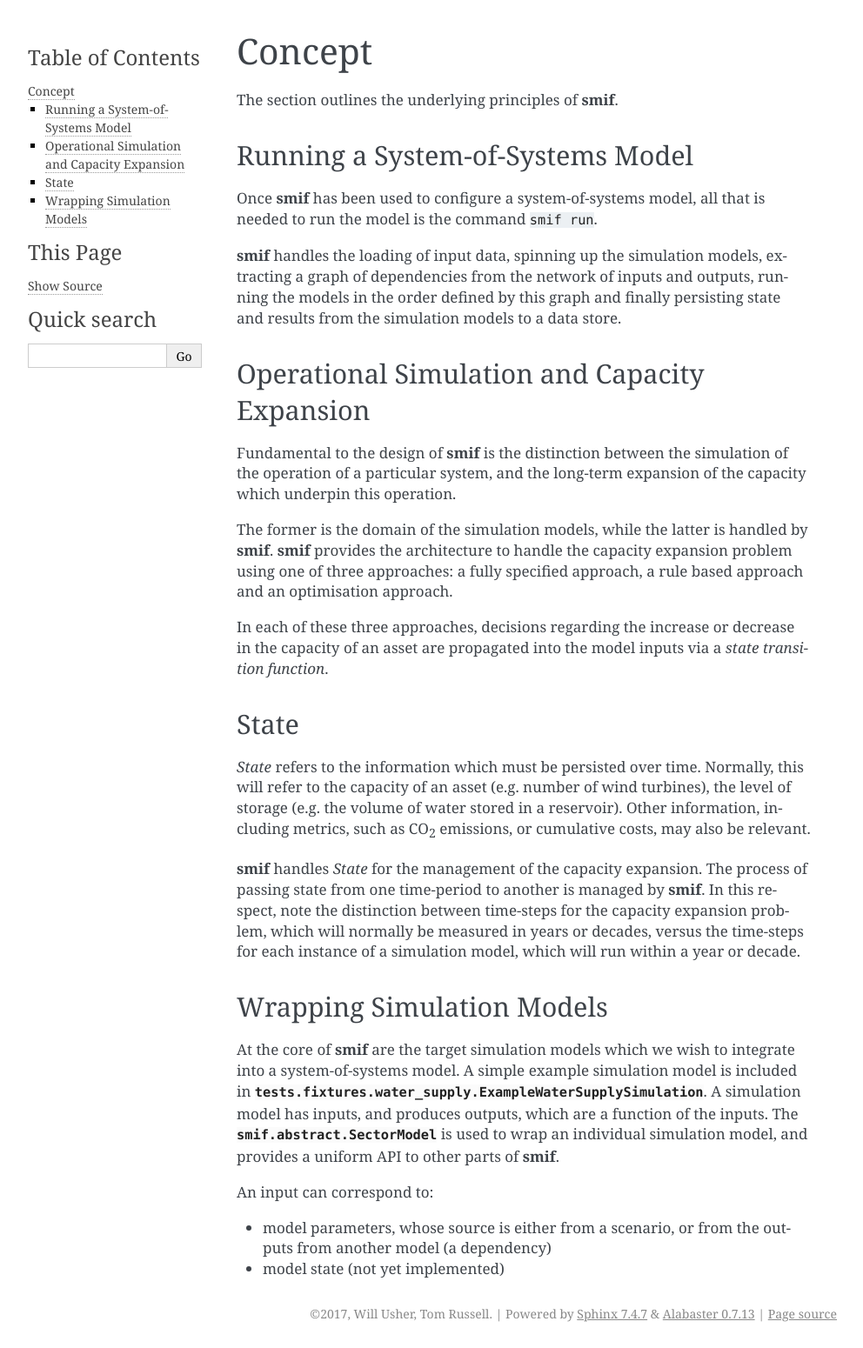
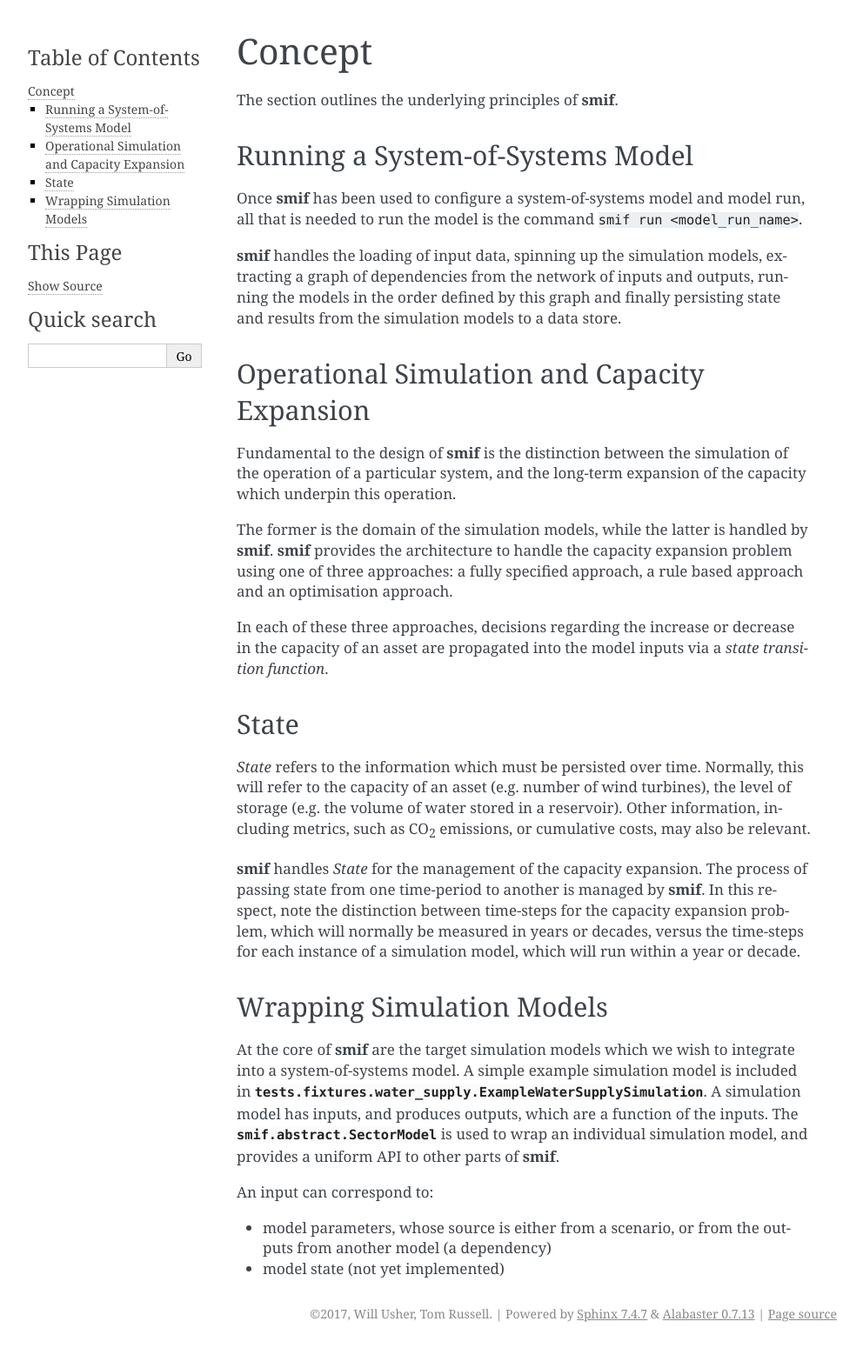
Before and after one commit to nismod/smif, a Sphinx documentation site: the page built from docs/concept.rst, in a window 1280 px wide. Shown: the whole page at 87% size, without its empty margins (148-1140 px from the left). Built offline with Sphinx 7.4.7, drawn with Linux system fonts in a browser that asks for light colours; formulas are drawn with MathJax 3; pages that are not in the unit, such as notebooks, are missing from menus.

Commit message:
Document CLI commands

```diff
--- a/docs/concept.rst
+++ b/docs/concept.rst
@@ -9,8 +9,9 @@ The section outlines the underlying principles of **smif**.
 Running a System-of-Systems Model
 ---------------------------------
 
-Once **smif** has been used to configure a system-of-systems model, all that is
-needed to run the model is the command ``smif run``.
+Once **smif** has been used to configure a system-of-systems model and model
+run, all that is needed to run the model is the command ``smif run
+<model_run_name>``.
 
 **smif** handles the loading of input data, spinning up the simulation
 models, extracting a graph of dependencies from the network of inputs and
```
Also changed, not shown: README.rst (+41 -0 lines).
